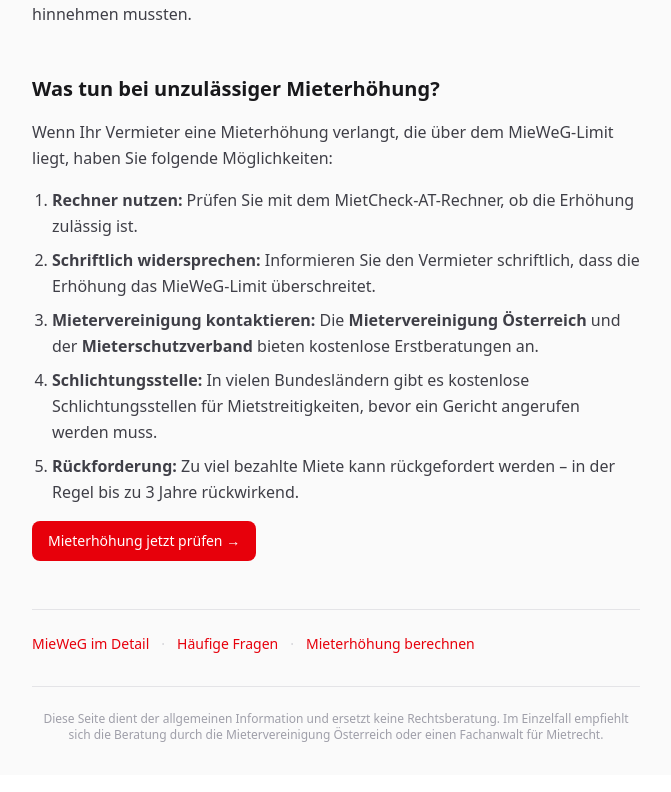
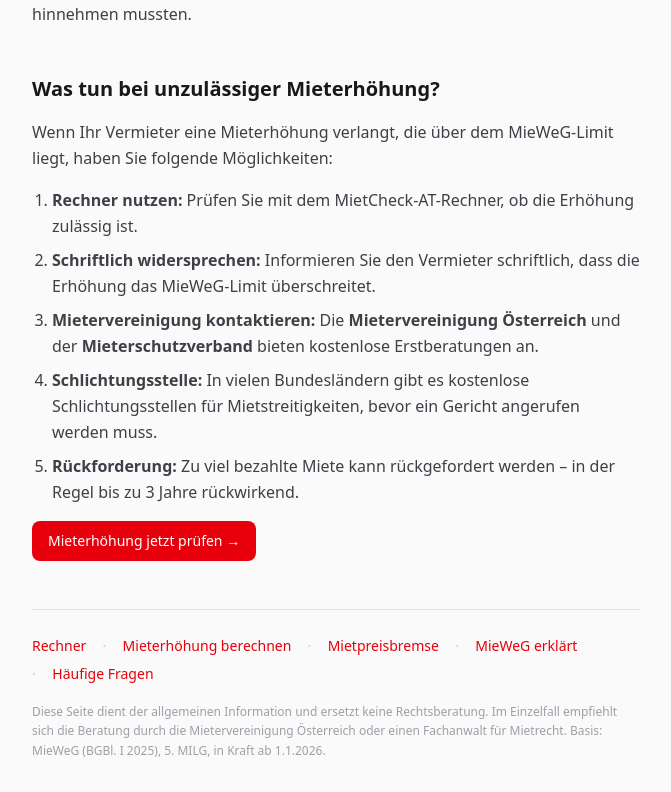
Before and after one commit to lukasthekid/austria-rent-indexation-tool, a Next.js app: page /mietpreisbremse in a window 1280 px wide. Shown: the part 2283-3075 px from the top of the page, without its empty margins (304-975 px from the left). Built offline with nearby package versions, Linux system fonts and the light colour scheme; no server answers.

Commit message:
Add SiteFooter component to unify footer content across pages in MietCheck-AT. Removed redundant footer sections from individual pages and integrated consistent navigation links and legal disclaimers into the new SiteFooter. This enhances maintainability and improves user experience.

```diff
--- a/app/faq/page.tsx
+++ b/app/faq/page.tsx
@@ -1,6 +1,7 @@
 import type { Metadata } from "next";
 import Image from "next/image";
 import Link from "next/link";
+import { SiteFooter } from "@/components/SiteFooter";
 
 const SITE_URL =
   process.env.NEXT_PUBLIC_SITE_URL ?? "https://mietcheck-at.vercel.app";
@@ -259,28 +260,7 @@ export default function FaqPage() {
           </Link>
         </div>
 
-        <nav
-          className="mt-8 flex flex-wrap gap-3 border-t border-zinc-200 pt-6 text-sm"
-          aria-label="Weitere Seiten"
-        >
-          <Link href="/wissen" className="text-red-600 hover:text-red-700 hover:underline">
-            Mietpreisbremse erklärt
-          </Link>
-          <span className="text-zinc-300">·</span>
-          <Link href="/mietpreisbremse" className="text-red-600 hover:text-red-700 hover:underline">
-            Was ist die Mietpreisbremse?
-          </Link>
-          <span className="text-zinc-300">·</span>
-          <Link href="/mieterhoeung-berechnen" className="text-red-600 hover:text-red-700 hover:underline">
-            Mieterhöhung berechnen
-          </Link>
-        </nav>
-
-        <footer className="mt-8 border-t border-zinc-200 pt-6 text-center text-xs text-zinc-400">
-          Diese Seite dient der allgemeinen Information und ersetzt keine
-          Rechtsberatung. Im Einzelfall empfiehlt sich die Beratung durch die
-          Mietervereinigung Österreich oder einen Fachanwalt für Mietrecht.
-        </footer>
+        <SiteFooter />
       </main>
     </div>
   );
--- a/app/mieterhoeung-berechnen/page.tsx
+++ b/app/mieterhoeung-berechnen/page.tsx
@@ -1,6 +1,7 @@
 import type { Metadata } from "next";
 import Image from "next/image";
 import Link from "next/link";
+import { SiteFooter } from "@/components/SiteFooter";
 
 const SITE_URL =
   process.env.NEXT_PUBLIC_SITE_URL ?? "https://mietcheck-at.vercel.app";
@@ -277,37 +278,7 @@ export default function MieterhoeungBerechnenPage() {
           </Link>
         </div>
 
-        <nav
-          className="mt-10 flex flex-wrap gap-3 border-t border-zinc-200 pt-6 text-sm sm:mt-12"
-          aria-label="Weitere Seiten"
-        >
-          <Link
-            href="/mietpreisbremse"
-            className="text-red-600 hover:text-red-700 hover:underline"
-          >
-            Was ist die Mietpreisbremse?
-          </Link>
-          <span className="text-zinc-300">·</span>
-          <Link
-            href="/wissen"
-            className="text-red-600 hover:text-red-700 hover:underline"
-          >
-            MieWeG erklärt
-          </Link>
-          <span className="text-zinc-300">·</span>
-          <Link
-            href="/faq"
-            className="text-red-600 hover:text-red-700 hover:underline"
-          >
-            Häufige Fragen
-          </Link>
-        </nav>
-
-        <footer className="mt-8 border-t border-zinc-200 pt-6 text-center text-xs text-zinc-400">
-          Diese Seite dient der allgemeinen Information und ersetzt keine
-          Rechtsberatung. Im Einzelfall empfiehlt sich die Beratung durch die
-          Mietervereinigung Österreich oder einen Fachanwalt für Mietrecht.
-        </footer>
+        <SiteFooter />
       </main>
     </div>
   );
--- a/app/mietpreisbremse/page.tsx
+++ b/app/mietpreisbremse/page.tsx
@@ -1,6 +1,7 @@
 import type { Metadata } from "next";
 import Image from "next/image";
 import Link from "next/link";
+import { SiteFooter } from "@/components/SiteFooter";
 
 const SITE_URL =
   process.env.NEXT_PUBLIC_SITE_URL ?? "https://mietcheck-at.vercel.app";
@@ -320,37 +321,7 @@ export default function MietpreisbremPage() {
           </section>
         </div>
 
-        <nav
-          className="mt-10 flex flex-wrap gap-3 border-t border-zinc-200 pt-6 text-sm sm:mt-12"
-          aria-label="Weitere Seiten"
-        >
-          <Link
-            href="/wissen"
-            className="text-red-600 hover:text-red-700 hover:underline"
-          >
-            MieWeG im Detail
-          </Link>
-          <span className="text-zinc-300">·</span>
-          <Link
-            href="/faq"
-            className="text-red-600 hover:text-red-700 hover:underline"
-          >
-            Häufige Fragen
-          </Link>
-          <span className="text-zinc-300">·</span>
-          <Link
-            href="/mieterhoeung-berechnen"
-            className="text-red-600 hover:text-red-700 hover:underline"
-          >
-            Mieterhöhung berechnen
-          </Link>
-        </nav>
-
-        <footer className="mt-8 border-t border-zinc-200 pt-6 text-center text-xs text-zinc-400">
-          Diese Seite dient der allgemeinen Information und ersetzt keine
-          Rechtsberatung. Im Einzelfall empfiehlt sich die Beratung durch die
-          Mietervereinigung Österreich oder einen Fachanwalt für Mietrecht.
-        </footer>
+        <SiteFooter />
       </main>
     </div>
   );
--- a/app/page.tsx
+++ b/app/page.tsx
@@ -2,6 +2,7 @@
 
 import Image from "next/image";
 import Link from "next/link";
+import { SiteFooter } from "@/components/SiteFooter";
 import { useState, useMemo } from "react";
 import {
   calculateMieWeGRent,
@@ -501,12 +502,9 @@ export default function Home() {
                 Mieterhöhung berechnen – kostenloser MieWeG-Rechner 2026
               </h1>
             </div>
-            <Link
-              href="/wissen"
-              className="shrink-0 text-sm font-medium text-red-600 hover:text-red-700"
-            >
-              Wissen
-            </Link>
+            <nav className="flex shrink-0 items-center gap-3 text-sm font-medium text-red-600" aria-label="Seitennavigation">
+              <Link href="/wissen" className="hover:text-red-700">Wissen</Link>
+            </nav>
           </div>
           <p className="text-base text-zinc-600 sm:text-lg">
             Mieterhöhung in Österreich legal prüfen – nach der Mietpreisbremse
@@ -1704,16 +1702,12 @@ export default function Home() {
               Zahlungen anpassen.
             </p>
           </div>
-          <div className="text-center text-xs text-zinc-500">
-            <p>
-              Basis: MieWeG (BGBl. I 2025), 5. MILG, in Kraft ab 1.1.2026.
-            </p>
-            <p className="mt-1">
-              Nicht erfasst: Mietverträge nach dem WGG (außer § 13 Abs 4),
-              Geschäftsraummieten, Voll-Ausnahmen vom MRG. Bei negativer
-              VPI-Entwicklung bleibt die Miete unverändert.
-            </p>
-          </div>
+          <p className="text-center text-xs text-zinc-500">
+            Nicht erfasst: Mietverträge nach dem WGG (außer § 13 Abs 4),
+            Geschäftsraummieten, Voll-Ausnahmen vom MRG. Bei negativer
+            VPI-Entwicklung bleibt die Miete unverändert.
+          </p>
+          <SiteFooter />
         </footer>
       </main>
     </div>
--- a/app/wissen/page.tsx
+++ b/app/wissen/page.tsx
@@ -1,6 +1,7 @@
 import type { Metadata } from "next";
 import Image from "next/image";
 import Link from "next/link";
+import { SiteFooter } from "@/components/SiteFooter";
 
 const SITE_URL = process.env.NEXT_PUBLIC_SITE_URL ?? "https://mietcheck-at.vercel.app";
 
@@ -242,19 +243,7 @@ export default function WissenPage() {
           </div>
         </article>
 
-        <footer className="rounded-lg border border-zinc-200 bg-zinc-50 px-4 py-4 text-sm text-zinc-600">
-          <p className="font-medium text-zinc-700">Rechtlicher Hinweis</p>
-          <p className="mt-2">
-            Die Inhalte dienen der allgemeinen Information. Basis: MieWeG (BGBl.
-            I 2025), 5. MILG, in Kraft ab 1.1.2026. Für individuelle
-            rechtliche Fragen konsultieren Sie bitte eine sachkundige Person.
-          </p>
-          <p className="mt-4">
-            <Link href="/" className="font-medium text-red-600 hover:text-red-700">
-              Zurück zum Rechner
-            </Link>
-          </p>
-        </footer>
+        <SiteFooter />
       </main>
     </div>
   );
--- /dev/null
+++ b/components/SiteFooter.tsx
@@ -0,0 +1,40 @@
+import Link from "next/link";
+
+const navLinks = [
+  { href: "/", label: "Rechner" },
+  { href: "/mieterhoeung-berechnen", label: "Mieterhöhung berechnen" },
+  { href: "/mietpreisbremse", label: "Mietpreisbremse" },
+  { href: "/wissen", label: "MieWeG erklärt" },
+  { href: "/faq", label: "Häufige Fragen" },
+];
+
+export function SiteFooter() {
+  return (
+    <footer className="mt-10 space-y-4 border-t border-zinc-200 pt-6 sm:mt-12">
+      <nav
+        className="flex flex-wrap gap-x-4 gap-y-1"
+        aria-label="Seitennavigation"
+      >
+        {navLinks.map((link, i) => (
+          <span key={link.href} className="flex items-center gap-4">
+            {i > 0 && <span className="text-zinc-300" aria-hidden="true">·</span>}
+            <Link
+              href={link.href}
+              className="text-sm text-red-600 hover:text-red-700 hover:underline"
+            >
+              {link.label}
+            </Link>
+          </span>
+        ))}
+      </nav>
+
+      <p className="text-xs leading-relaxed text-zinc-400">
+        Diese Seite dient der allgemeinen Information und ersetzt keine
+        Rechtsberatung. Im Einzelfall empfiehlt sich die Beratung durch die
+        Mietervereinigung Österreich oder einen Fachanwalt für Mietrecht.
+        Basis: MieWeG (BGBl.&nbsp;I 2025), 5.&nbsp;MILG, in Kraft ab
+        1.1.2026.
+      </p>
+    </footer>
+  );
+}
```
